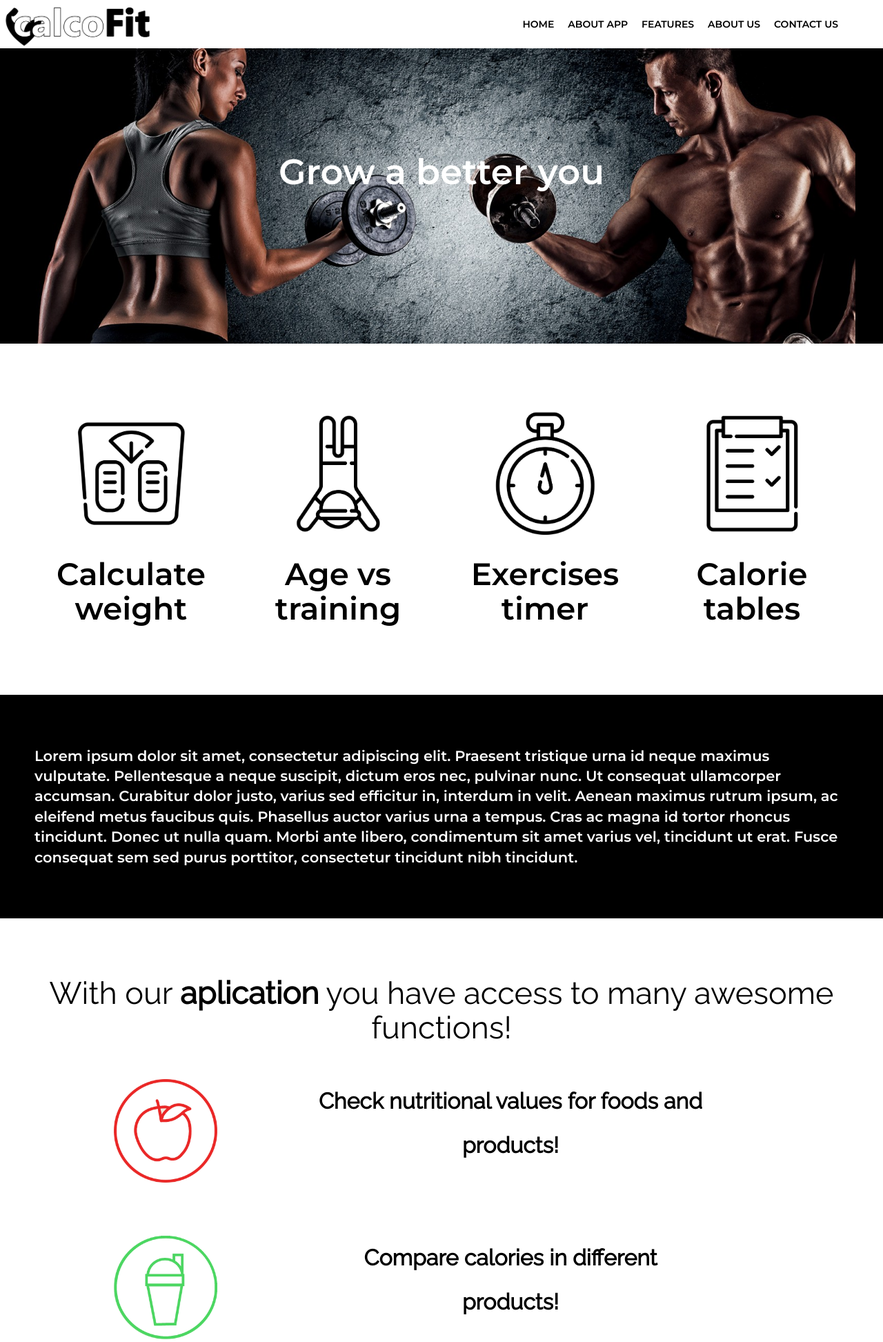
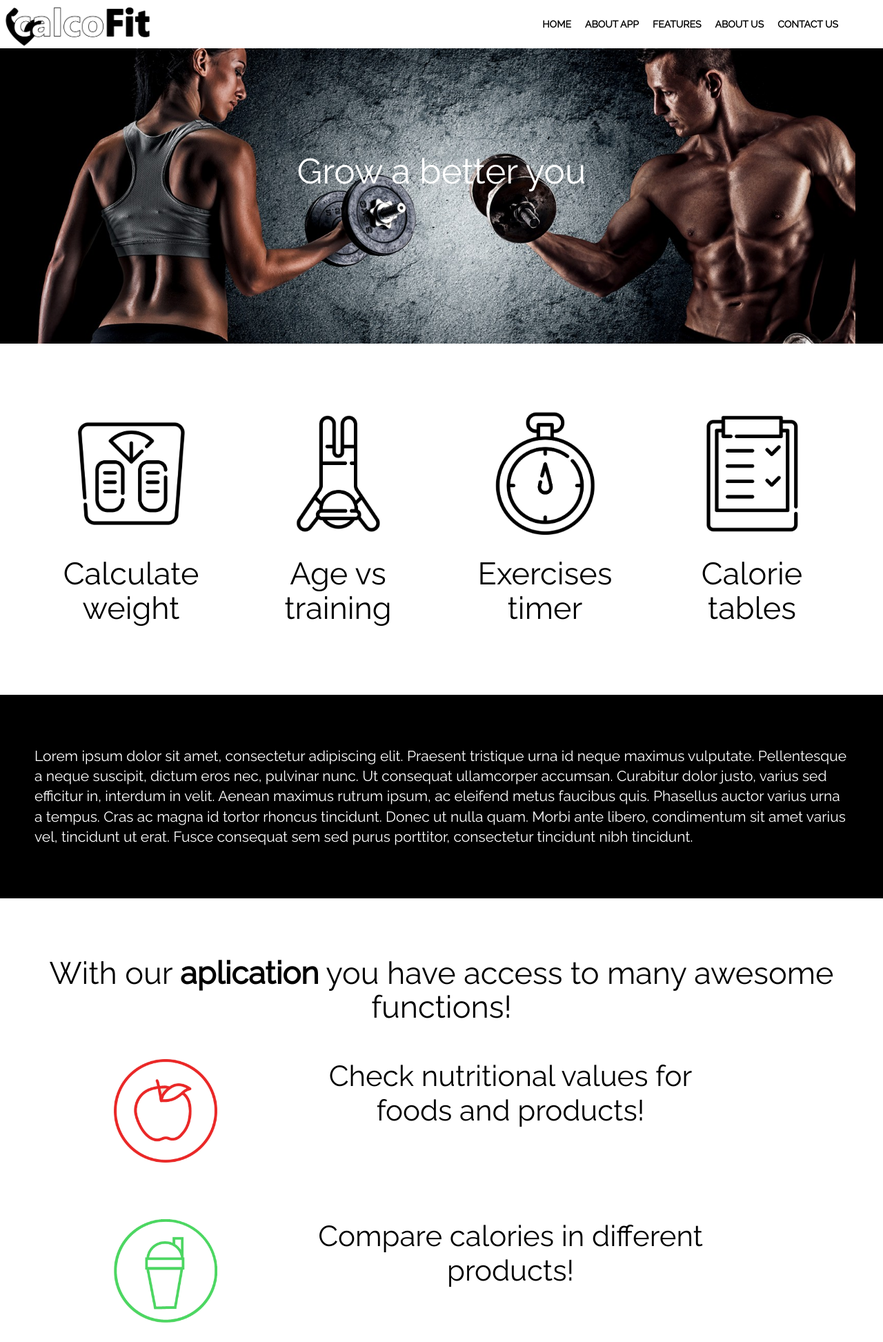
Before and after one commit to zakrza59/jfdd8-frontmeni, a PHP site: page / in a window 1280 px wide. Shown: the top 1945 px of the page at 69% size. Run offline with PHP 8.4, Linux system fonts and the light colour scheme.

Commit message:
Global font-family set

```diff
--- a/css/main.css
+++ b/css/main.css
@@ -20,6 +20,7 @@ body{
 .navbar {
     border-radius:0;
     margin-bottom:0;
+    font-weight: bold;
 }
 .navbar-default .navbar-brand {
     color:white;
@@ -80,7 +81,6 @@ header {
 
 .members {
     color: white;
-    font-family: "Raleway", sans-serif;
     background: #000000;
     padding: 5% 0;
 }
@@ -110,7 +110,6 @@ footer{
     max-width: 100%;
     margin-bottom: 5px;
     border: none;
-    font-family: "Raleway", sans-serif;
     font-weight: normal;
 }
 
@@ -146,7 +145,6 @@ footer{
     font-size: 30px;
     max-width: 600px;
     color: white;
-    font-family: "Raleway",sans-serif;
     padding: 0;
     margin: 0 0 20px;
     display: inline-block;
@@ -166,7 +164,6 @@ footer{
     padding-left: 5%;
     text-align: left;
     overflow: hidden;
-    font-family: "Raleway", sans-serif;
 }
 
 .contact-info > span.background-icon{
@@ -238,9 +235,9 @@ max-width: 1200px;
 }
 
 .product-details-height {
-    line-height: 128px;
-    font-size: 30px;
-    padding-bottom: 5%;
+    line-height: 50px;
+    font-size: 42px;
+    padding-bottom: 7%;
 }
 
 .product-details-height > td  {
@@ -258,14 +255,9 @@ max-width: 1200px;
     text-align: left;
 }
 
-.product-details-height div:last-child {
-    line-height: 2;
-}
-
 @media (max-width: 1288px) {
     .product-details-height div:last-child {
-        font-size: 32px;
-        font-weight: bold;
+        font-size: 42px;
     }
 }
 
@@ -304,7 +296,6 @@ max-width: 1200px;
 .copyright-footer {
     color: #202020;
     font-size: 14px;
-    font-family: "Raleway", sans-serif;
     text-align: center;
     width: 100%;
     display: inline-block;
@@ -326,6 +317,7 @@ max-width: 1200px;
     background-image: url("../backgrounds-image.jpg");
     background-repeat: no-repeat;
     background-size: cover;
+    font-family: "Raleway", sans-serif;
 }
 
 
--- a/index.html
+++ b/index.html
@@ -18,7 +18,6 @@
     <!--NAWIGACJA-->
     <nav class="navbar navbar-default  navbar-fixed-top">
         <div class="container">
-
             <div class="navbar-header">
                 <button type="button" class="navbar-toggle collapsed" data-toggle="collapse"
                         data-target="#bs-example-navbar-collapse-1" aria-expanded="false">
```
